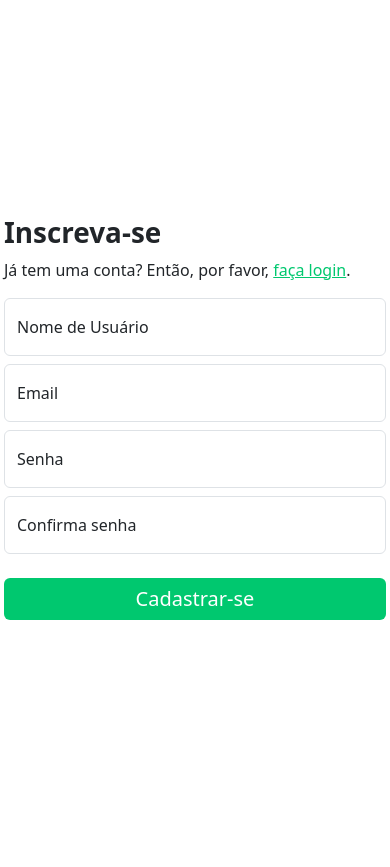
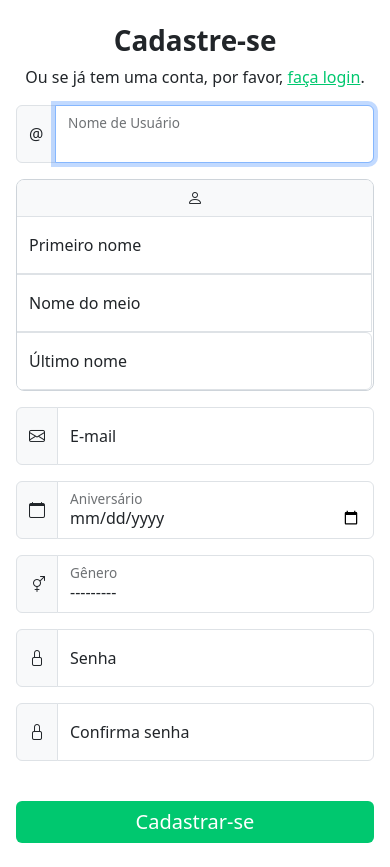
Before and after one commit to leon-rdo/SGE-GP, a Django app: page /accounts/signup/ in a window 390 px wide. Before the commit the page ends 620 px from the top, so only its background shows below. Run offline with Django 4.2, Linux system fonts and the light colour scheme; some libraries are stand-ins or nearby versions.

Commit message:
refactor: refactor signup and user update

```diff
--- a/SGE_GP/settings.py
+++ b/SGE_GP/settings.py
@@ -47,6 +47,10 @@ INSTALLED_APPS = [
     'allauth.socialaccount',
     'widget_tweaks',
 ]
+
+ACCOUNT_FORMS = {
+    "signup": "accounts.forms.UserRegisterForm",
+}
 
 AUTHENTICATION_BACKENDS = (
     'allauth.account.auth_backends.AuthenticationBackend',
--- a/accounts/admin.py
+++ b/accounts/admin.py
@@ -4,7 +4,8 @@ from .models import User
 
 @admin.register(User)
 class CustomUserAdmin(UserAdmin):
-    list_display = ('__str__', 'email', 'username', 'code', 'is_staff', 'is_superuser')
+    list_display = ('__str__', 'username', 'type')
+    list_display_links = ('__str__', 'username')
     search_fields = ('username', 'first_name', 'last_name', 'email', 'code')
     fieldsets = (
         (None, {'fields': ('username', 'password', 'type')}),
--- /dev/null
+++ b/accounts/forms.py
@@ -0,0 +1,26 @@
+from django.contrib.auth.forms import UserCreationForm
+from .models import User
+
+
+class UserRegisterForm(UserCreationForm):
+    class Meta:
+        model = User
+        fields = (
+            "first_name",
+            "middle_name",
+            "last_name",
+            "username",
+            "email",
+            "birthdate",
+            "gender",
+            "code",
+            "password1",
+            "password2",
+        )
+
+    def save(self, commit=True):
+        user = super().save(commit=False)
+        user.type = "student"
+        if commit:
+            user.save()
+        return user
--- a/accounts/templates/account/base.html
+++ b/accounts/templates/account/base.html
@@ -15,11 +15,9 @@
     <title>
       {% block head_title %}{% endblock %} | SGE-GP
     </title>
-    {% block extra_head %}
-
-    {% endblock %}
+    {% block extra_head %}{% endblock %}
   </head>
-  <body class="container-fluid p-0 overflow-hidden">
+  <body class="container-fluid p-0 overflow-x-hidden">
     {% for message in messages %}
       <div class="alert bg-warning alert-dismissible fade show border-0 rounded-0 m-0" role="alert">
         <strong>Mensagem:</strong> {{ message }}
@@ -36,10 +34,10 @@
         </div>
       </div>
 
-      <div class="col-12 col-md-5 d-flex align-content-center justify-content-center">
+      <div class="col-12 col-md-5">
         {% block body %}
 
-          <div class="w-100 px-1 px-md-4 px-sm-5 d-flex flex-column align-content-center justify-content-center">
+          <div class="row px-3 align-content-center justify-content-center">
             {% block content %}
 
             {% endblock %}
--- a/accounts/templates/account/signup.html
+++ b/accounts/templates/account/signup.html
@@ -1,17 +1,33 @@
 {% extends 'account/base.html' %}
 {% load widget_tweaks %}
 
-{% load i18n %}
 
-{% block head_title %}
-{% trans 'Signup' %}
+{% block head_title %}Cadastre-se{% endblock %}
+
+{% block extra_head %}
+<style>
+@media (max-width: 1199.98px) {
+    .form-floating-w-100, .input-group-text-w-100 {
+      width: 100%!important;
+      border-radius: 0;
+      border: 0;
+    }
+    .input-group-w-100 {
+      border: 1px solid #ced4da;
+      border-radius: 0.5rem;
+      overflow: hidden;
+    }
+  }
+</style>
 {% endblock %}
 
 {% block content %}
-<h1 class="fw-bold">Inscreva-se</h1>
+<div class="col-12 py-4 py-md-0">
 
-<p>
-  Já tem uma conta? Então, por favor, <a href="{{ login_url }}" class="links">faça login</a>.
+  <h1 class="display-6 text-center fw-bold">Cadastre-se</h1>
+
+  <p class="text-center">
+    Ou se já tem uma conta, por favor, <a href="{% url 'account_login' %}" class="links">faça login</a>.
   </p>
 
   <form class="signup" id="signup_form" method="post" action="{% url 'account_signup' %}">
@@ -20,26 +36,89 @@
     {{ form.non_field_errors|safe }}
     <input type="hidden" name="remember" value="true" />
     <div>
+      <div class="input-group mb-3">
+        <span class="input-group-text" id="addon-wrapping">@</span>
         <div class="form-floating">
           {{ form.username.errors|safe }}
-      {% render_field form.username placeholder="username" id="username" name="username" type="text" autocomplete="username" required=True class="form-control mb-2" %}
+          {% render_field form.username placeholder="username" id="username" name="username" type="text" autocomplete="username" required=True class="form-control" %}
           <label for="username" class="floatingInput">Nome de Usuário</label>
         </div>
+      </div>
+      <div class="input-group input-group-w-100 flex-column flex-md-row mb-3">
+        <span class="input-group-text input-group-text-w-100 justify-content-center" id="addon-wrapping">
+          <i class="bi bi-person"></i>
+        </span>
+        <div class="form-floating form-floating-w-100">
+          {{ form.first_name.errors|safe }}
+          {% render_field form.first_name placeholder="Primeiro nome" id="first_name" name="first_name" type="text" autocomplete="first_name" required=True class="form-control" %}
+          <label for="first_name" class="floatingInput">Primeiro nome</label>
+        </div>
+        <div class="form-floating form-floating-w-100">
+          {{ form.middle_name.errors|safe }}
+          {% render_field form.middle_name placeholder="Nome do meio" id="middle_name" name="middle_name" type="text" autocomplete="middle_name" required=True class="form-control" %}
+          <label for="middle_name" class="floatingInput">Nome do meio</label>
+        </div>
+        <div class="form-floating form-floating-w-100">
+          {{ form.last_name.errors|safe }}
+          {% render_field form.last_name placeholder="Último nome" id="last_name" name="last_name" type="text" autocomplete="last_name" required=True class="form-control" %}
+          <label for="last_name" class="floatingInput">Último nome</label>
+        </div>
+      </div>
+
+      <div class="input-group mb-3">
+        <span class="input-group-text" id="addon-wrapping">
+          <i class="bi bi-envelope"></i>
+        </span>
         <div class="form-floating">
           {{ form.email.errors|safe }}
-      {% render_field form.email placeholder="email" id="email" name="email" type="email" autocomplete="email" required=True class="form-control mb-2" %}
-      <label for="id_email" class="floatingInput">Email</label>
+          {% render_field form.email placeholder="email" id="email" name="email" type="email" autocomplete="email" required=True class="form-control" %}
+          <label for="id_email" class="floatingInput">E-mail</label>
         </div>
+      </div>
+
+      <div class="input-group mb-3">
+        <span class="input-group-text" id="addon-wrapping">
+          <i class="bi bi-calendar"></i>
+        </span>
+        <div class="form-floating">
+          {{ form.birthdate.errors|safe }}
+          {% render_field form.birthdate placeholder="birthdate" id="id_birthdate" name="birthdate" type="date" autocomplete="birthdate" class="form-control" %}
+          <label for="id_birthdate" class="floatingInput">Aniversário</label>
+        </div>
+      </div>
+
+      <div class="input-group mb-3">
+        <span class="input-group-text" id="addon-wrapping">
+          <i class="bi bi-gender-ambiguous"></i>
+        </span>
+        <div class="form-floating">
+          {{ form.gender.errors|safe }}
+          {% render_field form.gender placeholder="gender" id="id_gender" name="gender" autocomplete="gender" class="form-control" %}
+          <label for="id_gender" class="floatingInput">Gênero</label>
+        </div>
+      </div>
+
+      <div class="input-group mb-3">
+        <span class="input-group-text" id="addon-wrapping">
+          <i class="bi bi-lock"></i>
+        </span>
         <div class="form-floating">
           {{ form.password1.errors|safe }}
-      {% render_field form.password1 placeholder="password1" id="id_password1" name="password1" type="password" autocomplete="password1" required=True class="form-control mb-2" %}
+          {% render_field form.password1 placeholder="password1" id="id_password1" name="password1" type="password" autocomplete="password1" required=True class="form-control" %}
           <label for="id_password1" class="floatingInput">Senha</label>
         </div>
+      </div>
+      <div class="input-group mb-3">
+        <span class="input-group-text" id="addon-wrapping">
+          <i class="bi bi-lock"></i>
+        </span>
         <div class="form-floating">
           {{ form.password2.errors|safe }}
           {% render_field form.password2 placeholder="password2" id="id_password2" name="password2" type="password" autocomplete="password2" required=True class="form-control" %}
           <label for="id_password2" class="floatingInput">Confirma senha</label>
         </div>
+      </div>
+
     </div>
 
 
@@ -48,4 +127,7 @@
     {% endif %}
     <button type="submit" class="btn btn-success w-100 fs-5 mt-4">Cadastrar-se</button>
   </form>
+
+</div>
+
 {% endblock %}
--- a/accounts/urls.py
+++ b/accounts/urls.py
@@ -1,8 +1,9 @@
 from django.urls import path, include
-from accounts.views import UserUpdateView
+from accounts.views import UserRegisterView, UserUpdateView
 
 
 urlpatterns = [
+    path("signup/", UserRegisterView.as_view(), name="account_signup"),
     path('', include('allauth.urls')),
     path('accounts/atualizar/', UserUpdateView.as_view(), name='user_update')
 ]
--- a/accounts/views.py
+++ b/accounts/views.py
@@ -1,8 +1,16 @@
 from django.contrib.auth import get_user_model
 from django.urls import reverse_lazy
-from django.views.generic.edit import UpdateView
+from django.views.generic.edit import UpdateView, CreateView
+from .forms import UserRegisterForm
 
 User = get_user_model()
+
+class UserRegisterView(CreateView):
+    model = User
+    form_class = UserRegisterForm
+    template_name = 'account/signup.html'
+    success_url = reverse_lazy('account_login')
+
 
 class UserUpdateView(UpdateView):
     model = User
```
Also changed, not shown: accounts/templates/account/password_change.html (+11 -4 lines), accounts/templates/account/user_update.html (+63 -30 lines). Lines whose indentation alone changed are shown as unchanged.
